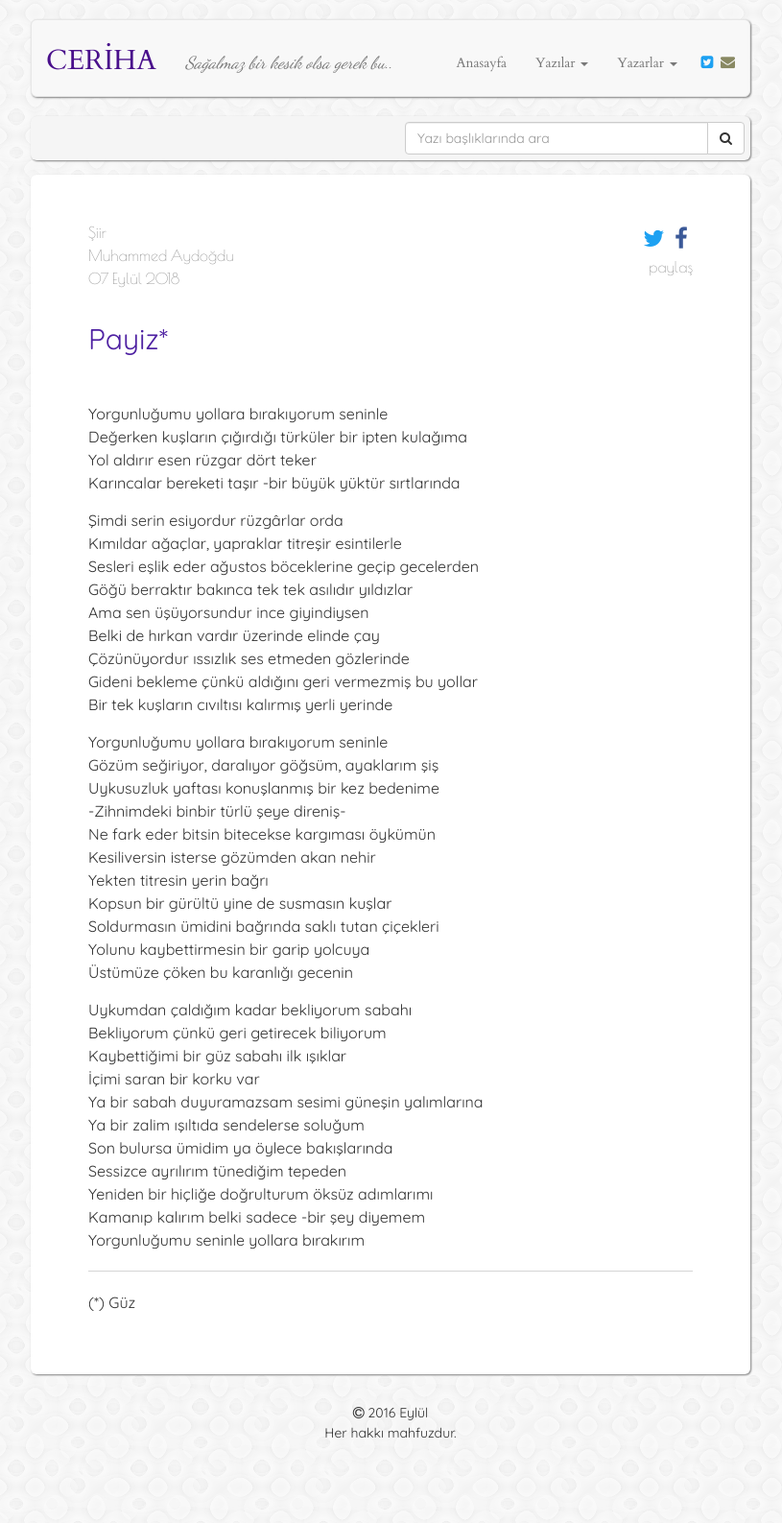
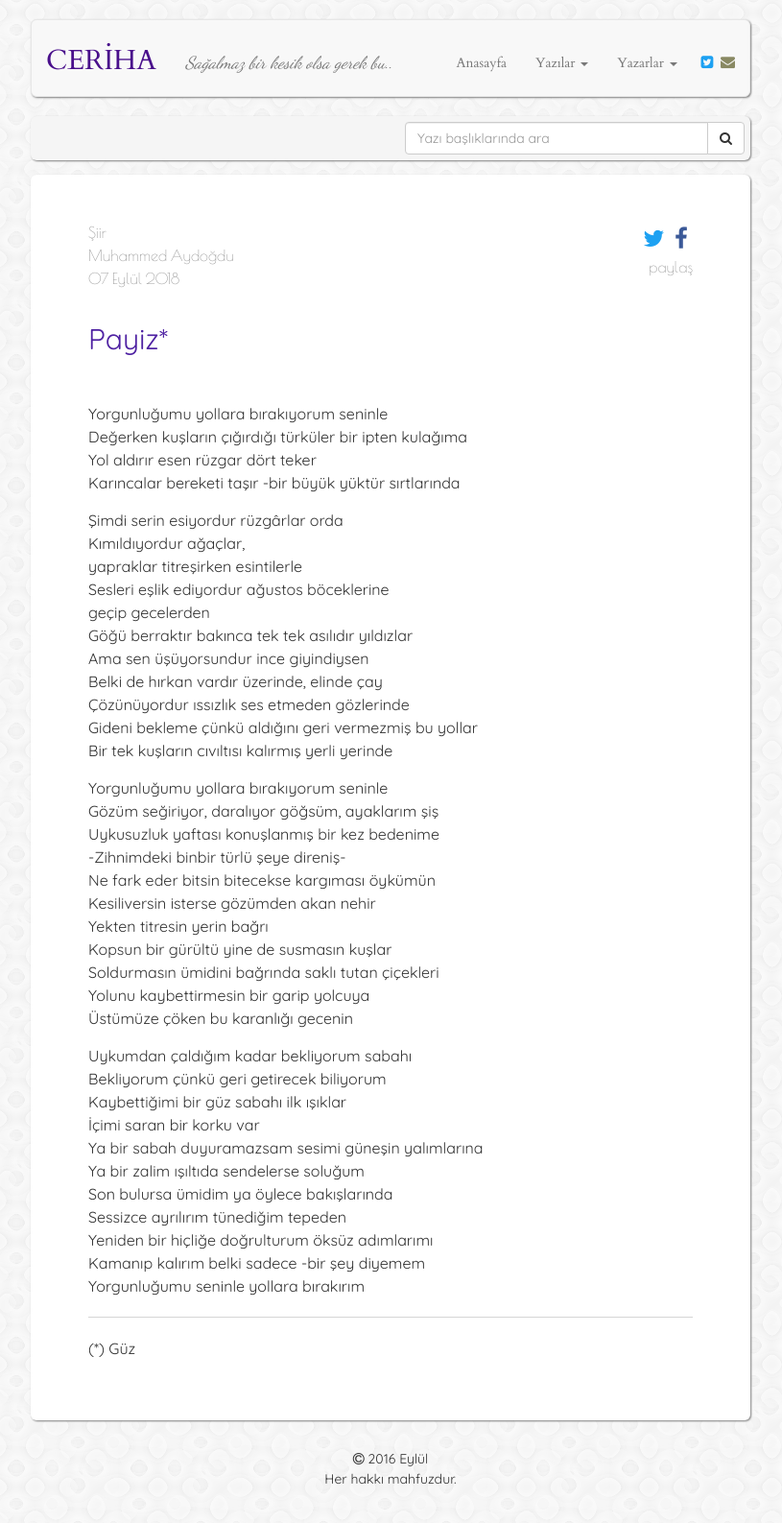
Before and after one commit to muhammedaydogdu/muhammedaydogdu.github.io, a Jekyll site: the page built from _posts/2018-09-07-payiz.md, in a window 1280 px wide. Shown: the whole page at 96% size, without its empty margins (233-1048 px from the left). Built offline with Jekyll 4.4.1, drawn with Linux system fonts in a browser that asks for light colours; some web fonts are replaced; before the commit the page ends 1539 px from its top, so only the background shows below that.

Commit message:
Update 2018-09-07-payiz.md

```diff
--- a/_posts/2018-09-07-payiz.md
+++ b/_posts/2018-09-07-payiz.md
@@ -15,11 +15,13 @@ Yol aldırır esen rüzgar dört teker
 Karıncalar bereketi taşır -bir büyük yüktür sırtlarında
 
 Şimdi serin esiyordur rüzgârlar orda
-Kımıldar ağaçlar, yapraklar titreşir esintilerle
-Sesleri eşlik eder ağustos böceklerine geçip gecelerden
+Kımıldıyordur ağaçlar,
+yapraklar titreşirken esintilerle
+Sesleri eşlik ediyordur ağustos böceklerine
+geçip gecelerden
 Göğü berraktır bakınca tek tek asılıdır yıldızlar
 Ama sen üşüyorsundur ince giyindiysen
-Belki de hırkan vardır üzerinde elinde çay
+Belki de hırkan vardır üzerinde, elinde çay
 Çözünüyordur ıssızlık ses etmeden gözlerinde
 Gideni bekleme çünkü aldığını geri vermezmiş bu yollar
 Bir tek kuşların cıvıltısı kalırmış yerli yerinde
```
